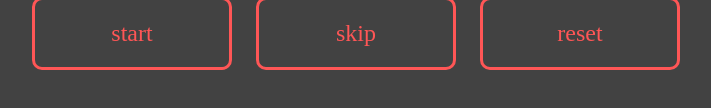
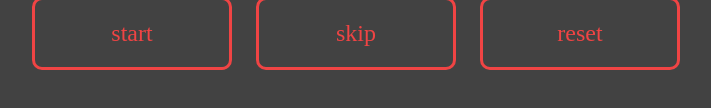
Before and after one commit to Hurtak/Tomatotim, a website: page app/index.html in a window 1280 px wide. Shown: the part 498-606 px from the top of the page, 284-995 px from the left. Drawn offline with nearby package versions, Linux system fonts and the light colour scheme; files that its build step writes are made by us from their sources.

```diff
--- a/app/css/main.css
+++ b/app/css/main.css
@@ -4,8 +4,8 @@
 
 button {
   background-color: transparent;
-  border: 3px solid #ff5656;
-  color: #ff5656;
+  border: 3px solid #f04444;
+  color: #f04444; /* TODO: make sure this is the same clor as the red tomato image*/
   border-radius: 10px;
   padding: 20px;
   width: 200px;
```
